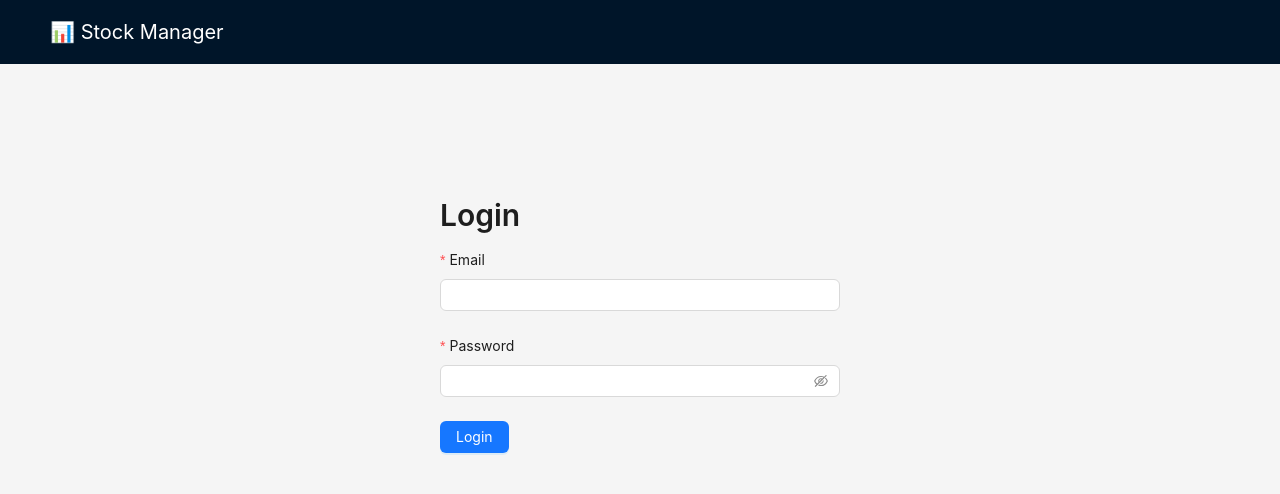
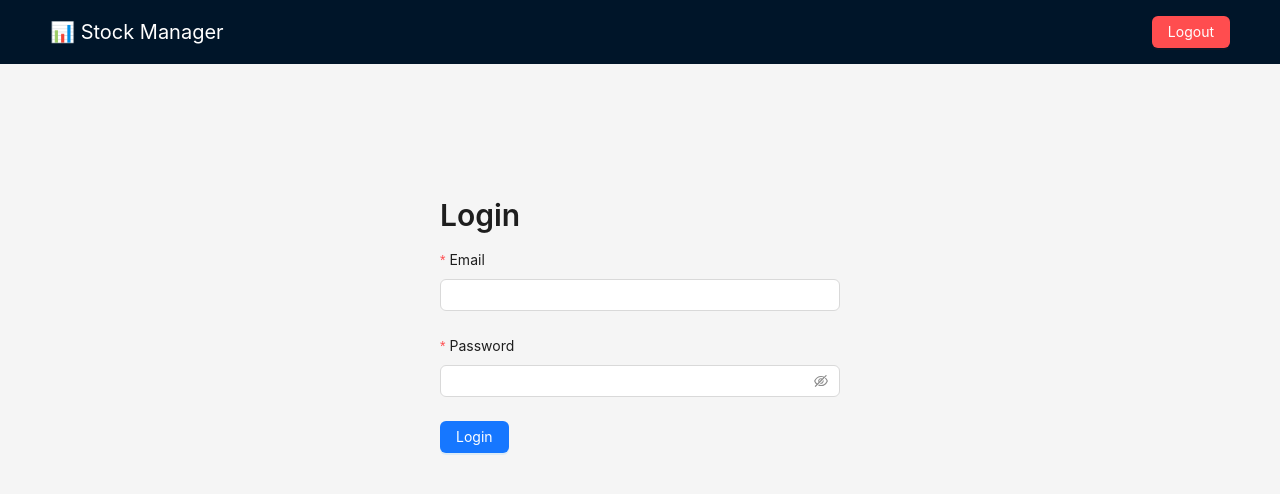
Before and after one commit to ShaniStaretz/Stock-Management, a React (Create React App) app in the folder stock-portfolio-fe/: page /login in a window 1280 px wide. Shown: the top 494 px of the page. Built offline with nearby package versions, Linux system fonts and the light colour scheme; no server answers.

Commit message:
logout works

```diff
--- a/stock-portfolio-fe/src/App.tsx
+++ b/stock-portfolio-fe/src/App.tsx
@@ -1,13 +1,12 @@
-// App.tsx
-import React, { useEffect } from 'react';
-import { BrowserRouter as Router, Routes, Route } from 'react-router-dom';
-import { Layout,Spin } from 'antd';
-import PortfolioPage from './views/PortfolioPage';
-import StockDetailPage from './views/StockDetailsPage';
-import LoginPage from './views/LoginPage';
-import ProtectedRoute from './components/ProtectedRoute';
-import { useStores } from './stores/useStores';
-
+import React, { useEffect } from "react";
+import { BrowserRouter as Router, Routes, Route } from "react-router-dom";
+import { Button, Layout, Spin } from "antd";
+import PortfolioPage from "./views/PortfolioPage";
+import StockDetailPage from "./views/StockDetailsPage";
+import LoginPage from "./views/LoginPage";
+import ProtectedRoute from "./components/ProtectedRoute";
+import { useStores } from "./stores/useStores";
+import apiClient from "./api/apiClient";
 const { Header, Content } = Layout;
 
 const App: React.FC = () => {
@@ -16,20 +15,51 @@ const App: React.FC = () => {
   useEffect(() => {
     authStore.fetchUser();
   }, []);
- if (authStore.loading) {
+
+  const handleLogout = async () => {
+    // Optionally, call the backend endpoint
+    try {
+      await apiClient.post("/auth/logout");
+    } catch (e) {
+      // Ignore errors, since logout is stateless with JWT
+    }
+    authStore.logout();
+    // Optionally, redirect to login
+    window.location.href = "/login";
+  };
+  if (authStore.loading) {
     return (
-      <div style={{ display: 'flex', height: '100vh', alignItems: 'center', justifyContent: 'center' }}>
+      <div
+        style={{
+          display: "flex",
+          height: "100vh",
+          alignItems: "center",
+          justifyContent: "center",
+        }}
+      >
         <Spin size="large" tip="Loading user..." />
       </div>
     );
   }
   return (
     <Router>
-      <Layout style={{ minHeight: '100vh' }}>
-        <Header style={{ color: 'white', fontSize: 20 }}>
-          📊 Stock Manager
+      <Layout style={{ minHeight: "100vh" }}>
+        <Header
+          style={{
+            color: "white",
+            fontSize: 20,
+            display: "flex",
+            alignItems: "center",
+            justifyContent: "space-between",
+          }}
+        >
+          <span>📊 Stock Manager</span>
+          <Button onClick={handleLogout} type="primary" danger>
+            Logout
+          </Button>
         </Header>
-        <Content style={{ padding: '2rem' }}>
+
+        <Content style={{ padding: "2rem" }}>
           <Routes>
             <Route path="/login" element={<LoginPage />} />
             <Route
```
